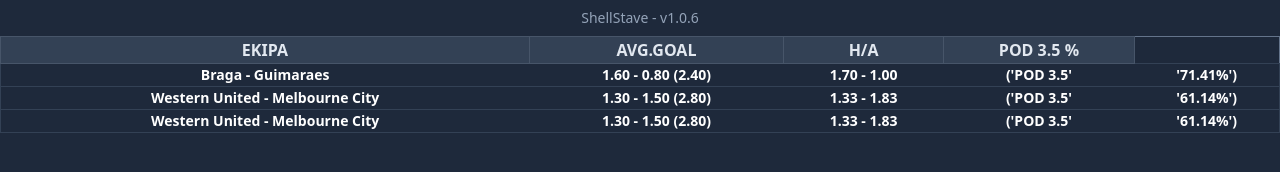
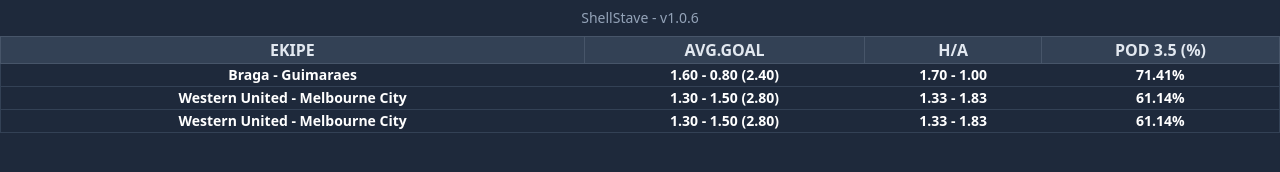
Before and after one commit to ShellStave/ShellStave.github.io, a plain HTML site: page index.html in a window 1280 px wide. Drawn offline with nearby package versions, Linux system fonts and the light colour scheme.

Commit message:
commit message

```diff
--- a/index.html
+++ b/index.html
@@ -15,14 +15,14 @@
 
     <table class="table-auto border-collapse border border-slate-500 w-full overflow-auto touch-auto scroll-auto">
   <tr class="font-semibold">
-    <th class="border border-slate-600 border-slate-600 bg-slate-700 text-slate-200">EKIPA</th>
+    <th class="border border-slate-600 border-slate-600 bg-slate-700 text-slate-200">EKIPE</th>
     <th class="border border-slate-600 bg-slate-700 text-slate-200">AVG.GOAL</th>
     <th class="border border-slate-600 bg-slate-700 text-slate-200">H/A</th>
-    <th class="border border-slate-600 bg-slate-700 text-slate-200">POD 3.5 %</th>
+    <th class="border border-slate-600 bg-slate-700 text-slate-200">POD 3.5 (%)</th>
   </tr>
-  <tr class="p-1 text-sm border border-slate-700 font-semibold"><td>Braga  -  Guimaraes</td><td>1.60 - 0.80 (2.40)</td><td>1.70 - 1.00</td><td><span class='font-black'>('POD 3.5'</td><td> '71.41%')</span></td></tr>
-<tr class="p-1 text-sm border border-slate-700 font-semibold"><td>Western United  -  Melbourne City</td><td>1.30 - 1.50 (2.80)</td><td>1.33 - 1.83</td><td><span class='font-black'>('POD 3.5'</td><td> '61.14%')</span></td></tr>
-<tr class="p-1 text-sm border border-slate-700 font-semibold"><td>Western United  -  Melbourne City</td><td>1.30 - 1.50 (2.80)</td><td>1.33 - 1.83</td><td><span class='font-black'>('POD 3.5'</td><td> '61.14%')</span></td></tr>
+  <tr class="p-1 text-sm border border-slate-700 font-semibold"><td>Braga  -  Guimaraes</td><td>1.60 - 0.80 (2.40)</td><td>1.70 - 1.00</td><td><span class='font-black'>71.41%</span></td></tr>
+<tr class="p-1 text-sm border border-slate-700 font-semibold"><td>Western United  -  Melbourne City</td><td>1.30 - 1.50 (2.80)</td><td>1.33 - 1.83</td><td><span class='font-black'>61.14%</span></td></tr>
+<tr class="p-1 text-sm border border-slate-700 font-semibold"><td>Western United  -  Melbourne City</td><td>1.30 - 1.50 (2.80)</td><td>1.33 - 1.83</td><td><span class='font-black'>61.14%</span></td></tr>
 
   </table>
   </div>
```
